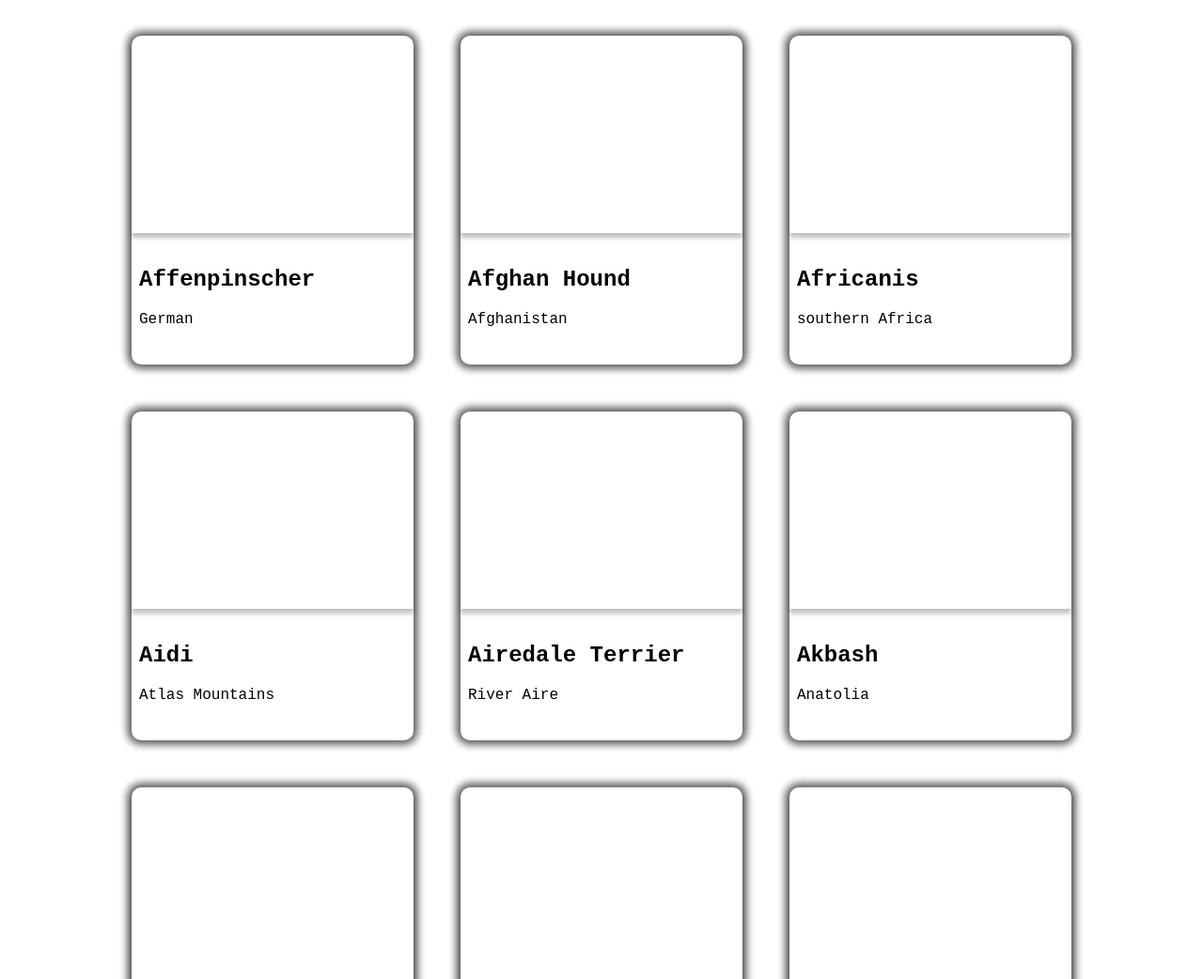
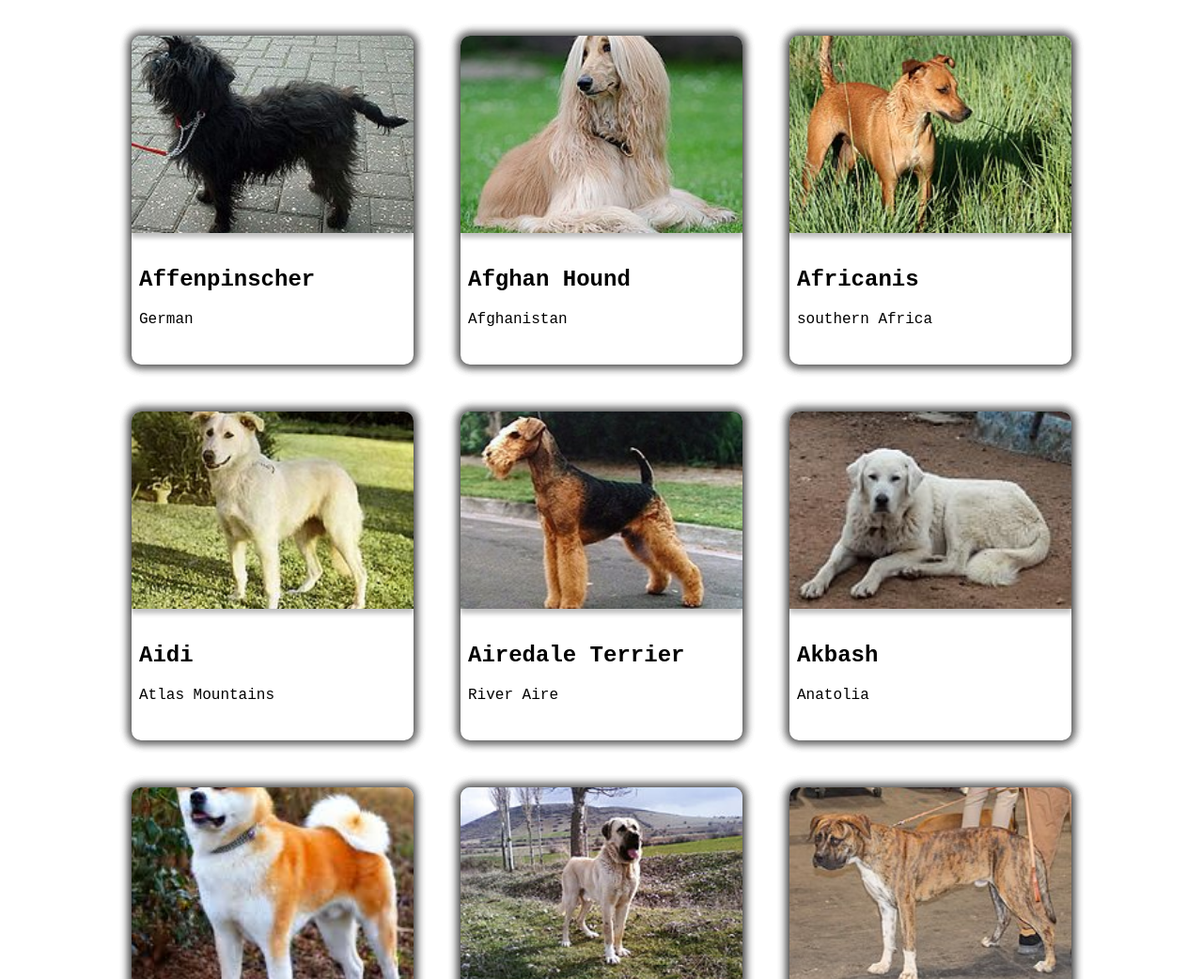
Before and after one commit to 30matias30/Proyecto-Codo-a-Codo, a plain HTML site: page index.html in a window 1280 px wide. Shown: the part 258-1300 px from the top of the page at 94% size. Drawn offline with Linux system fonts and the light colour scheme.

Commit message:
Fixing IMG bug
Fixing IMG bug

```diff
--- a/Style/dogs-img.css
+++ b/Style/dogs-img.css
@@ -1,37 +1,37 @@
 #raza1 {
-    background-image: url(./Media/Images/Affenpinscher.jpg);
+    background-image: url(../Media/Images/Affenpinscher.jpg);
 }
 
 #raza2 {
-    background-image: url(./Media/Images/AfghanHound.jpg);
+    background-image: url(../Media/Images/AfghanHound.jpg);
 }
 
 #raza3 {
-    background-image: url(./Media/Images/Africanis.jpg);
+    background-image: url(../Media/Images/Africanis.jpg);
 }
 
 #raza4 {
-    background-image: url(./Media/Images/Aidi.jpg);
+    background-image: url(../Media/Images/Aidi.jpg);
 }
 
 #raza5 {
-    background-image: url(./Media/Images/AiredaleTerrier.jpg);
+    background-image: url(../Media/Images/AiredaleTerrier.jpg);
 }
 
 #raza6 {
-    background-image: url(./Media/Images/Akbash.jpg);
+    background-image: url(../Media/Images/Akbash.jpg);
 }
 
 #raza7 {
-    background-image: url(./Media/Images/Akita.jpeg);
+    background-image: url(../Media/Images/Akita.jpeg);
 }
 
 #raza8 {
-    background-image: url(./Media/Images/AksarayMalaklisi.jpg);
+    background-image: url(../Media/Images/AksarayMalaklisi.jpg);
 }
 
 #raza9 {
-    background-image: url(./Media/Images/AlanoEspanol.jpg);
+    background-image: url(../Media/Images/AlanoEspanol.jpg);
 }
 
 .raza-img {
```
